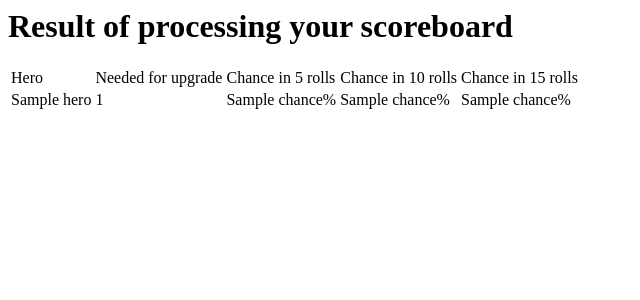
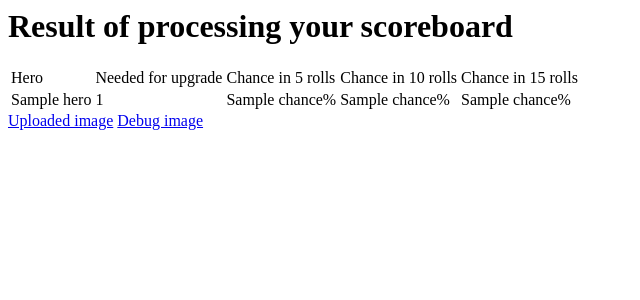
Before and after one commit to syurchen/underlords, a Flask app: template app/templates/processed.html in a window 1280 px wide. Shown: the top 300 px of the page, without its empty margins (0-640 px from the left). Run offline with Flask 2, Linux system fonts and the light colour scheme; the template is opened without the code that fills it: most values are stand-ins (such as "Sample title", 1, 10 or a date in 2020).

Commit message:
Saving files properly

```diff
--- a/Classes/main.py
+++ b/Classes/main.py
@@ -16,6 +16,7 @@ def detectAndCalculate(largeImgName, resultImgName):
     _tmpFolder = app.config['TMP_FOLDER']
     _levelIconFolder = app.config['LEVEL_ICON_FOLDER']
     _heroIconFolder = app.config['HERO_ICON_FOLDER']
+    _uploadFolder = app.config['UPLOAD_FOLDER']
     _enableCache = app.config['ENABLE_CACHE']
     _cacheFile = app.config['CACHE_FILE']
 
@@ -126,7 +127,9 @@ def detectAndCalculate(largeImgName, resultImgName):
             playerS.store(hero)
         except KeyError:
             opponentS.store(hero)
-    cv2.imwrite(resultImgName, large_image)
+
+
+    cv2.imwrite(_uploadFolder + resultImgName, large_image)
 
     oAccountant = Accountant(oHeroFactory, playerLevel, playerS, opponentS)
 
--- a/app/routes.py
+++ b/app/routes.py
@@ -26,10 +26,9 @@ def index():
         if file and allowed_file(file.filename):
             oldFilename = secure_filename(file.filename)
             file.save(os.path.join(app.config['UPLOAD_FOLDER'], oldFilename))
-            processedFilename = app.config['UPLOAD_FOLDER'] + Utils.createNewRandomFilename(oldFilename)
-            oldFilename = app.config['UPLOAD_FOLDER'] + oldFilename
+            processedFilename = Utils.createNewRandomFilename(oldFilename)
             rollData = detectAndCalculate(oldFilename, processedFilename)
-            return render_template('processed.html', old_file = oldFilename, new_file = processedFilename, roll_data = rollData)
+            return render_template('processed.html', old_file = 'underlords/uploads/' + oldFilename, new_file = 'underlords/uploads/' + processedFilename, roll_data = rollData)
     return render_template('upload.html')
 @app.route('/underlords/uploads/<filename>')
 def uploaded_file(filename):
--- a/app/templates/processed.html
+++ b/app/templates/processed.html
@@ -25,4 +25,6 @@
 			{% endfor %}
 		{% endfor %}
 	</table>
+	<a href="{{ old_file }}">Uploaded image</a>
+	<a href="{{ new_file }}">Debug image</a>
 </html>
```
